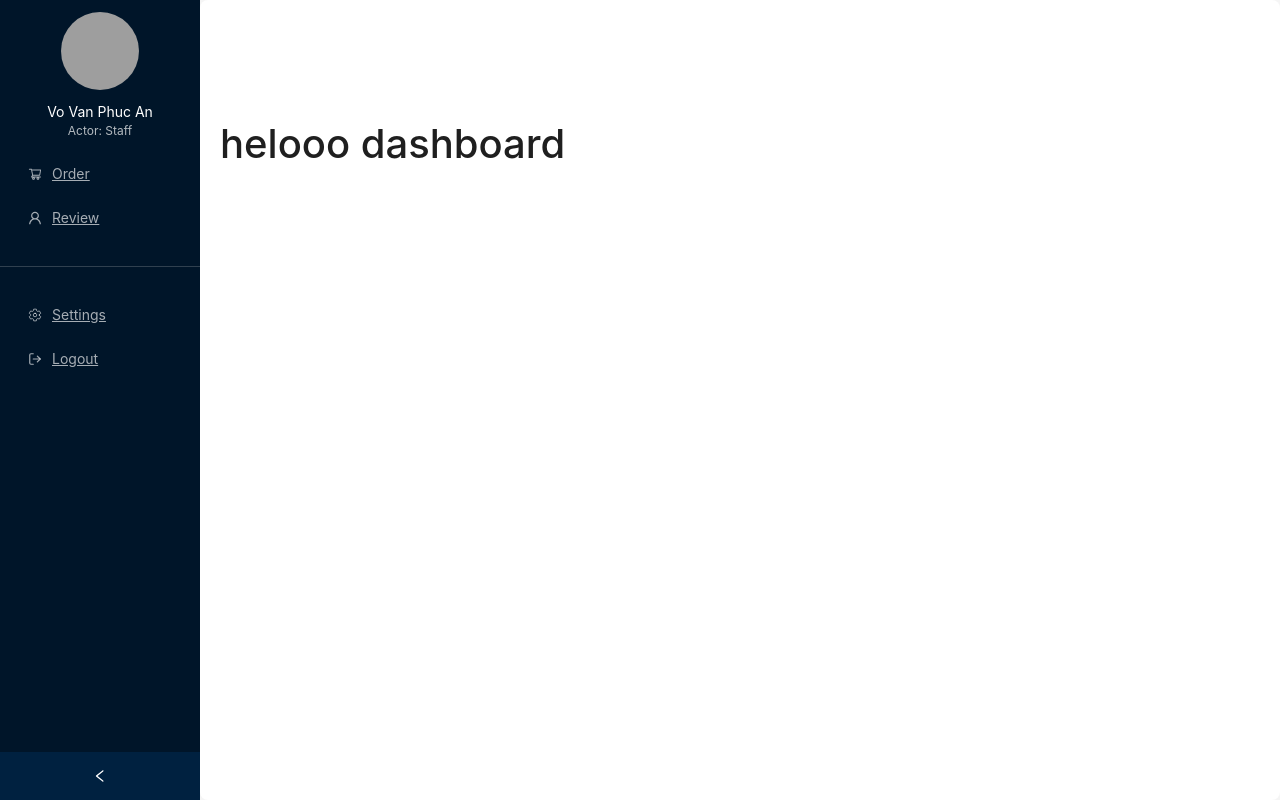
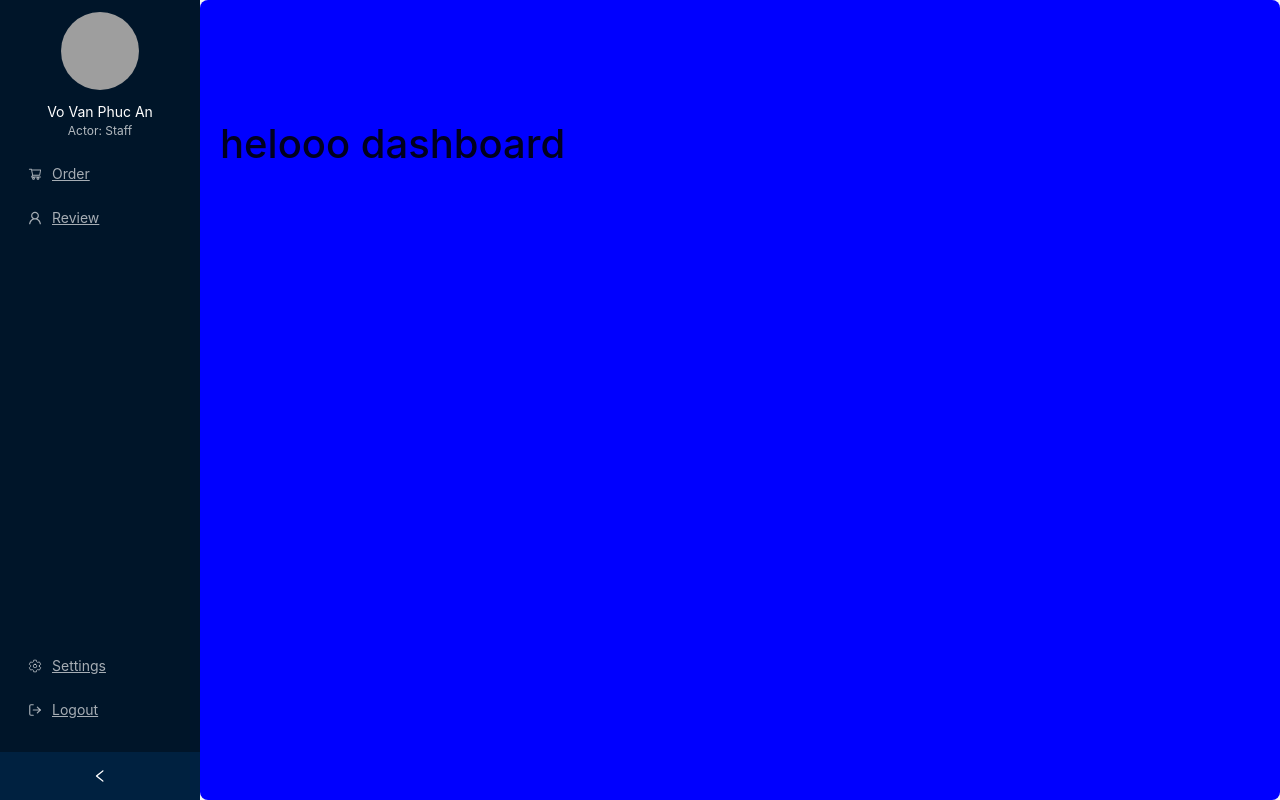
Before and after one commit to anhquan121203/Skincare__Website, a React (Vite) app: page /staff in a window 1280 px wide. Built offline with nearby package versions, Linux system fonts and the light colour scheme; grey boxes are pictures that could not be loaded.

Commit message:
update staff page

```diff
--- a/src/Components/StaffComponent/SidebarStaff/SidebarStaff.jsx
+++ b/src/Components/StaffComponent/SidebarStaff/SidebarStaff.jsx
@@ -62,9 +62,11 @@ const SidebarStaff = ({ collapsed, setCollapsed }) => {
 
       <div style={{ flexGrow: 1 }}></div>
 
-      <Divider style={{ backgroundColor: "rgba(255, 255, 255, 0.2)" }} />
-
-      <Menu theme="dark" mode="inline" style={{ width: "100%" }}>
+      <Menu
+        theme="dark"
+        mode="inline"
+        style={{ width: "100%", marginTop: "400px" }}
+      >
         <Menu.Item key="settings" icon={<IoSettingsOutline />}>
           <Link to="#">Settings</Link>
         </Menu.Item>
--- a/src/Layout/StaffLayout.jsx
+++ b/src/Layout/StaffLayout.jsx
@@ -29,7 +29,7 @@ const StaffLayout = () => {
           style={{
             margin: "0px",
             padding: "20px",
-            background: colorBgContainer,
+            background: "blue",
             borderRadius: "8px",
             overflowY: "auto",
             height: "100vh",
```
